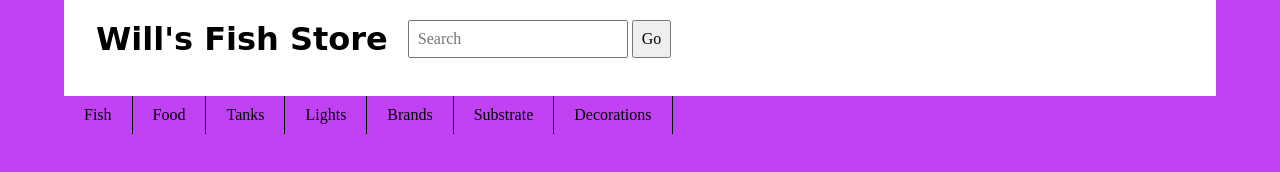
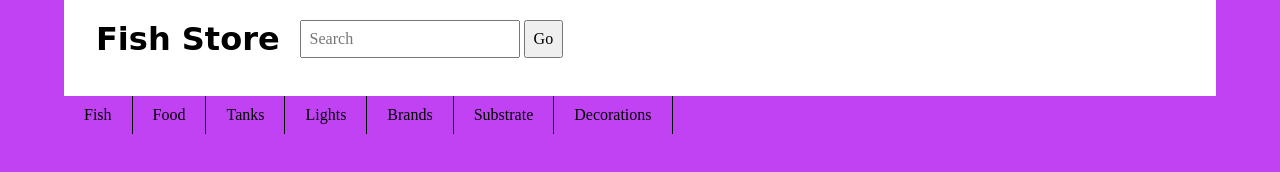
Before and after one commit to wilesmoil/Salmon-Cookies, a plain HTML site: page index.html in a window 1280 px wide. Drawn offline with Linux system fonts and the light colour scheme; a web font is replaced by a local one.

```diff
--- a/index.html
+++ b/index.html
@@ -4,7 +4,7 @@
     <meta charset="UTF-8">
     <meta name="viewport" content="width=device-width, initial-scale=1.0">
     <meta http-equiv="X-UA-Compatible" content="ie=edge">
-    <title>Supersized Dicks</title>
+    <title>Will's Fish Store</title>
     <link href="normalize.css" rel="stylesheet">
     <link href="https://fonts.googleapis.com/css?family=Bungee+Inline|Laila" rel="stylesheet">
     <link href="style.css" rel="stylesheet">
@@ -13,7 +13,8 @@
    <div id="container">
     <header>
         <div id="logo-search" class="clearfix">
-            <h1> Will's Fish Store</h1>
+            <h1>
+                Fish Store</h1>
             <form id="search">
                 <input type="text" placeholder="Search">
                 <input type="button" value="Go">
```
Also changed, not shown: 1 other file.
